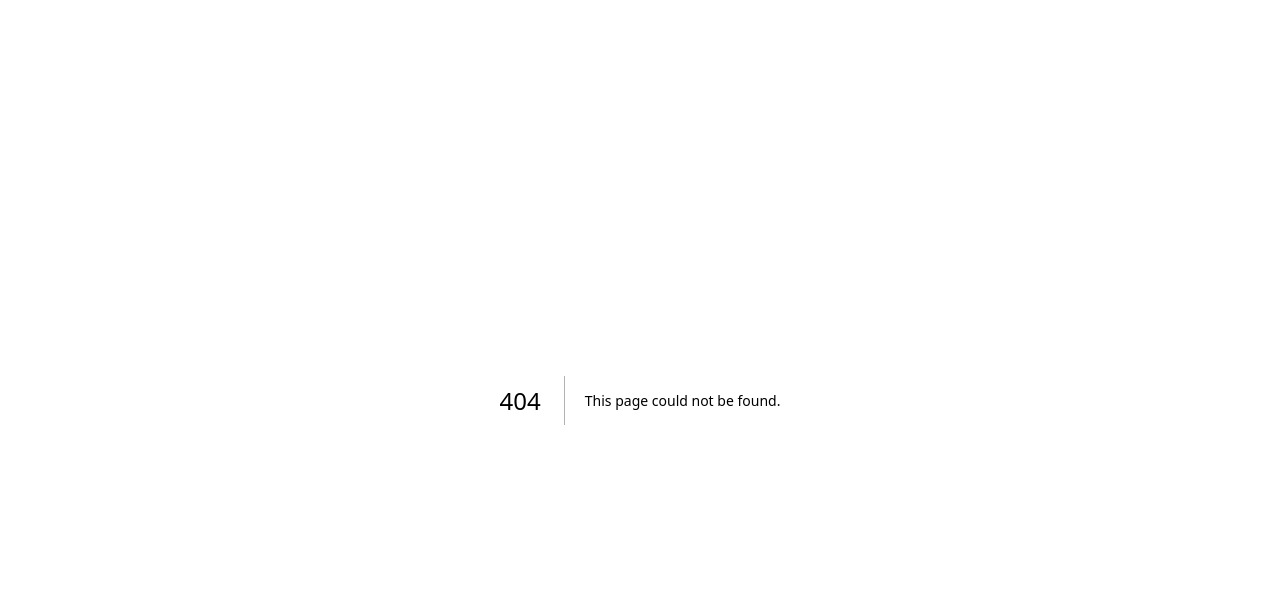
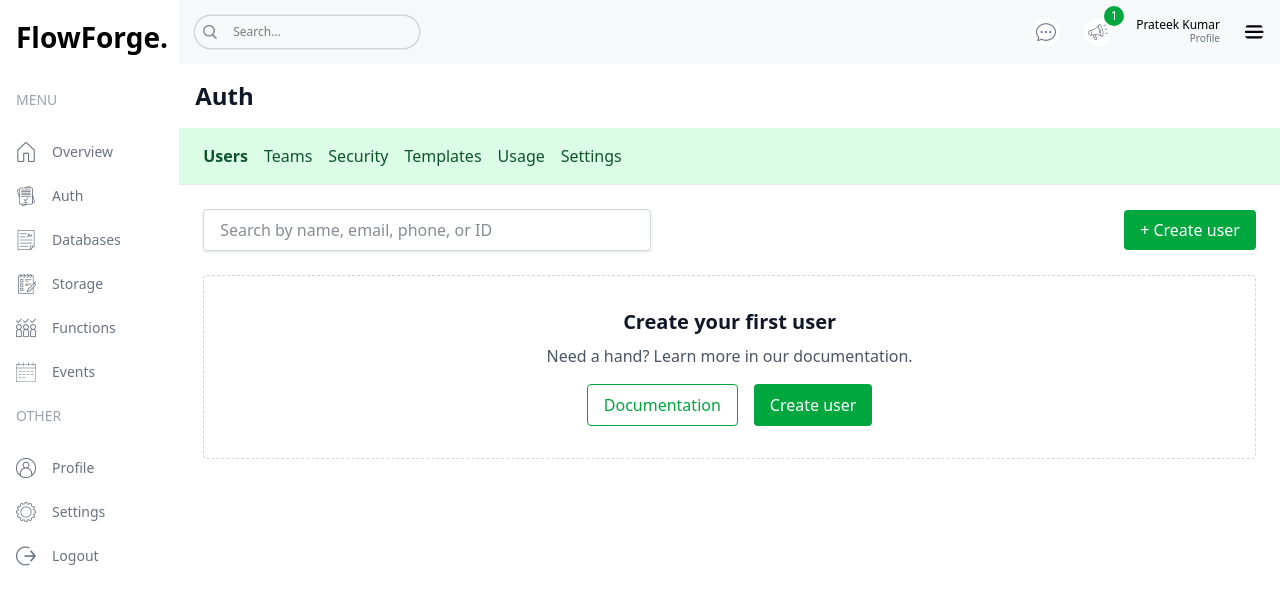
Before and after one commit to pratee-k-umar/FlowForge-F, a Next.js app: page /dashboard/authdash in a window 1280 px wide. Before the commit this address had no page. Shown: the top 604 px of the page. Built offline with nearby package versions, Linux system fonts and the light colour scheme.

Commit message:
feat: auth and database

```diff
--- /dev/null
+++ b/app/dashboard/authdash/page.tsx
@@ -0,0 +1,53 @@
+import React from "react";
+
+export default function AuthDashboard() {
+  return (
+    <div className="min-h-screen bg-white text-gray-900 font-sans">
+      <div className="">
+        <h2 className="text-2xl font-bold m-4">Auth</h2>
+      </div>
+      <nav className="flex space-x-4 px-6 py-4 border-b border-gray-200 bg-green-100">
+        <button className="text-green-900 font-semibold">Users</button>
+        <button className="text-green-900 hover:text-green-600">Teams</button>
+        <button className="text-green-900 hover:text-green-600">
+          Security
+        </button>
+        <button className="text-green-900 hover:text-green-600">
+          Templates
+        </button>
+        <button className="text-green-900 hover:text-green-600">Usage</button>
+        <button className="text-green-900 hover:text-green-600">
+          Settings
+        </button>
+      </nav>
+
+      <div className="p-6">
+        <div className="flex flex-col md:flex-row md:items-center md:justify-between mb-6 gap-4">
+          <input
+            type="text"
+            placeholder="Search by name, email, phone, or ID"
+            className="w-full md:max-w-md px-4 py-2 border border-gray-300 rounded shadow-sm focus:outline-none focus:ring-2 focus:ring-green-400"
+          />
+          <button className="bg-green-600 hover:bg-green-700 text-white px-4 py-2 rounded font-medium">
+            + Create user
+          </button>
+        </div>
+
+        <div className="border border-dashed border-gray-300 p-8 rounded text-center">
+          <h2 className="text-xl font-semibold mb-2">Create your first user</h2>
+          <p className="mb-4 text-gray-600">
+            Need a hand? Learn more in our documentation.
+          </p>
+          <div className="flex flex-col sm:flex-row justify-center gap-4">
+            <button className="border border-green-600 text-green-600 px-4 py-2 rounded hover:bg-green-50">
+              Documentation
+            </button>
+            <button className="bg-green-600 hover:bg-green-700 text-white px-4 py-2 rounded">
+              Create user
+            </button>
+          </div>
+        </div>
+      </div>
+    </div>
+  );
+}
--- /dev/null
+++ b/app/dashboard/databasedash/page.tsx
@@ -0,0 +1,45 @@
+import React from "react";
+
+export default function AuthDashboard() {
+  return (
+    <div className="min-h-screen bg-white text-gray-900 font-sans">
+      <div className="">
+        <h2 className="text-2xl font-bold m-4">Databases</h2>
+      </div>
+      <nav className="flex space-x-4 px-6 py-4 border-b border-gray-200 bg-green-100">
+        <button className="text-green-900 font-semibold">Databases</button>
+        <button className="text-green-900 hover:text-green-600">Usage</button>
+      </nav>
+
+      <div className="p-6">
+        <div className="flex flex-col md:flex-row md:items-center md:justify-between mb-6 gap-4">
+          <input
+            type="text"
+            placeholder="Search by name, email, phone, or ID"
+            className="w-full md:max-w-md px-4 py-2 border border-gray-300 rounded shadow-sm focus:outline-none focus:ring-2 focus:ring-green-400"
+          />
+          <button className="bg-green-600 hover:bg-green-700 text-white px-4 py-2 rounded font-medium">
+            + Create database
+          </button>
+        </div>
+
+        <div className="border border-dashed border-gray-300 p-8 rounded text-center">
+          <h2 className="text-xl font-semibold mb-2">
+            Create your first database
+          </h2>
+          <p className="mb-4 text-gray-600">
+            Need a hand? Learn more in our documentation.
+          </p>
+          <div className="flex flex-col sm:flex-row justify-center gap-4">
+            <button className="border border-green-600 text-green-600 px-4 py-2 rounded hover:bg-green-50">
+              Documentation
+            </button>
+            <button className="bg-green-600 hover:bg-green-700 text-white px-4 py-2 rounded">
+              Create database
+            </button>
+          </div>
+        </div>
+      </div>
+    </div>
+  );
+}
--- a/app/login/page.tsx
+++ b/app/login/page.tsx
@@ -9,13 +9,26 @@ import {
   FaFacebookF,
   FaApple,
 } from "react-icons/fa";
+import { useRouter } from "next/navigation";
 
 const Login = () => {
+  const router = useRouter();
   const [formData, setFormData] = useState({ email: "", password: "" });
   const [showPassword, setShowPassword] = useState(false);
 
   const handleChange = (e: React.ChangeEvent<HTMLInputElement>) => {
     setFormData({ ...formData, [e.target.name]: e.target.value });
+  };
+
+  const handleSubmit = (e: React.FormEvent<HTMLFormElement>) => {
+    e.preventDefault();
+
+    // Basic login check
+    if (formData.email === "admin@gmail.com" && formData.password === "1234") {
+      router.push("http://localhost:3000/dashboard/user");
+    } else {
+      alert("Invalid credentials. Try again.");
+    }
   };
 
   return (
@@ -25,9 +38,9 @@ const Login = () => {
         <div className="w-full md:w-1/2 flex items-center justify-center p-10">
           <div className="max-w-md w-full">
             <h2 className="text-xl text-gray-500">Start your journey</h2>
-            <h1 className="text-3xl font-bold mb-8">Sign In</h1>
+            <h1 className="text-3xl font-bold mb-8">Log In</h1>
 
-            <form className="space-y-6">
+            <form className="space-y-6" onSubmit={handleSubmit}>
               {/* Email */}
               <div>
                 <label className="text-sm font-medium text-gray-600">
@@ -78,9 +91,9 @@ const Login = () => {
               {/* Submit */}
               <button
                 type="submit"
-                className="w-full bg-blue-900 text-white font-semibold py-2 rounded-md hover:bg-blue-800 transition"
+                className="w-full bg-green-900 text-white font-semibold py-2 rounded-md hover:bg-green-800 transition"
               >
-                Sign In
+                Get Started
               </button>
 
               {/* Social login */}
@@ -98,7 +111,7 @@ const Login = () => {
 
               <p className="text-sm text-center mt-4">
                 Don't have an account?{" "}
-                <span className="text-blue-900 hover:text-blue-800 font-medium cursor-pointer">
+                <span className="text-green-900 hover:text-green-800 font-medium cursor-pointer">
                   Contact Admin
                 </span>
               </p>
@@ -110,7 +123,7 @@ const Login = () => {
         <div
           className="hidden md:block md:w-1/2"
           style={{
-            backgroundImage: `url("/img01.jpg")`, // Update this path to your actual image location in public folder
+            backgroundImage: `url("/img01.jpg")`,
             backgroundSize: "cover",
             backgroundPosition: "center",
           }}
--- /dev/null
+++ b/components/AuthDash.tsx
@@ -0,0 +1,50 @@
+import React from "react";
+
+export default function AuthDashboard() {
+  return (
+    <div className="min-h-screen bg-white text-gray-900 font-sans">
+      <nav className="flex space-x-4 px-6 py-4 border-b border-gray-200 bg-green-100">
+        <button className="text-green-900 font-semibold">Users</button>
+        <button className="text-green-900 hover:text-green-600">Teams</button>
+        <button className="text-green-900 hover:text-green-600">
+          Security
+        </button>
+        <button className="text-green-900 hover:text-green-600">
+          Templates
+        </button>
+        <button className="text-green-900 hover:text-green-600">Usage</button>
+        <button className="text-green-900 hover:text-green-600">
+          Settings
+        </button>
+      </nav>
+
+      <div className="p-6">
+        <div className="flex flex-col md:flex-row md:items-center md:justify-between mb-6 gap-4">
+          <input
+            type="text"
+            placeholder="Search by name, email, phone, or ID"
+            className="w-full md:max-w-md px-4 py-2 border border-gray-300 rounded shadow-sm focus:outline-none focus:ring-2 focus:ring-green-400"
+          />
+          <button className="bg-green-600 hover:bg-green-700 text-white px-4 py-2 rounded font-medium">
+            + Create user
+          </button>
+        </div>
+
+        <div className="border border-dashed border-gray-300 p-8 rounded text-center">
+          <h2 className="text-xl font-semibold mb-2">Create your first user</h2>
+          <p className="mb-4 text-gray-600">
+            Need a hand? Learn more in our documentation.
+          </p>
+          <div className="flex flex-col sm:flex-row justify-center gap-4">
+            <button className="border border-green-600 text-green-600 px-4 py-2 rounded hover:bg-green-50">
+              Documentation
+            </button>
+            <button className="bg-green-600 hover:bg-green-700 text-white px-4 py-2 rounded">
+              Create user
+            </button>
+          </div>
+        </div>
+      </div>
+    </div>
+  );
+}
--- a/components/Hero.tsx
+++ b/components/Hero.tsx
@@ -1,5 +1,6 @@
 import Image from "next/image";
 import Button from "./Button";
+import Link from "next/link";
 
 const Hero = () => {
   return (
@@ -17,11 +18,13 @@ const Hero = () => {
         </p>
 
         <div className="flex flex-col w-full gap-3 sm:flex-row my-7">
-          <Button
-            type="button"
-            title="Get Started"
-            variant="border-[#30AF5B] bg-[#30AF5B] px-8 py-5 text-white"
-          />
+          <Link href="/login">
+            <Button
+              type="button"
+              title="Get Started"
+              variant="border-[#30AF5B] bg-[#30AF5B] px-8 py-5 text-white"
+            />
+          </Link>
           <Button
             type="button"
             title="How we work?"
--- a/components/Menu.tsx
+++ b/components/Menu.tsx
@@ -9,37 +9,37 @@ const menuItems = [
       {
         icon: "/home.png",
         label: "Overview",
-        href: "/",
+        href: "/dashboard/user",
         visible: ["admin", "teacher", "student", "parent"],
       },
       {
         icon: "/exam.png",
         label: "Auth",
-        href: "/list/exams",
+        href: "/dashboard/authdash",
         visible: ["admin", "teacher", "student", "parent"],
       },
       {
         icon: "/assignment.png",
         label: "Databases",
-        href: "/list/assignments",
+        href: "/dashboard/databasedash",
         visible: ["admin", "teacher", "student", "parent"],
       },
       {
         icon: "/subject.png",
         label: "Storage",
-        href: "/list/results",
+        href: "/dashboard/user",
         visible: ["admin", "teacher", "student", "parent"],
       },
       {
         icon: "/attendance.png",
         label: "Functions",
-        href: "/list/attendance",
+        href: "/dashboard/user",
         visible: ["admin", "teacher", "student", "parent"],
       },
       {
         icon: "/calendar.png",
         label: "Events",
-        href: "/list/events",
+        href: "/dashboard/user",
         visible: ["admin", "teacher", "student", "parent"],
       },
     ],
--- a/components/Navbar.tsx
+++ b/components/Navbar.tsx
@@ -7,7 +7,7 @@ const Navbar = () => {
   return (
     <nav className="flex items-center justify-between mx-auto max-w-[1440px] px-6 lg:px-20 3xl:px-0 relative z-30 py-5">
       <Link href="/">
-        <h2 className="text-[24px] font-400 font-bold text-gray-[#585858]">
+        <h2 className="text-[24px] font-400 font-bold text-[#585858]">
           FlowForge.
         </h2>
       </Link>
@@ -17,7 +17,7 @@ const Navbar = () => {
           <Link
             href={link.href}
             key={link.key}
-            className="text-[16px] font-400 text-gray-[#585858] flex items-center justify-center cursor-pointer pb-1.5 transition-all hover:font-bold"
+            className="text-[16px] font-400 text-[#585858] flex items-center justify-center cursor-pointer pb-1.5 transition-all hover:font-bold"
           >
             {link.label}
           </Link>
@@ -25,12 +25,14 @@ const Navbar = () => {
       </ul>
 
       <div className="hidden lg:flex items-center justify-center">
+        <Link href="/login">
           <Button
             type="button"
             title="Login"
             icon="/user.svg"
             variant="bg-[#292C27] px-8 py-4 text-white transition-all hover:bg-black"
           />
+        </Link>
       </div>
 
       <Image
```
Lines whose indentation alone changed are shown as unchanged.
